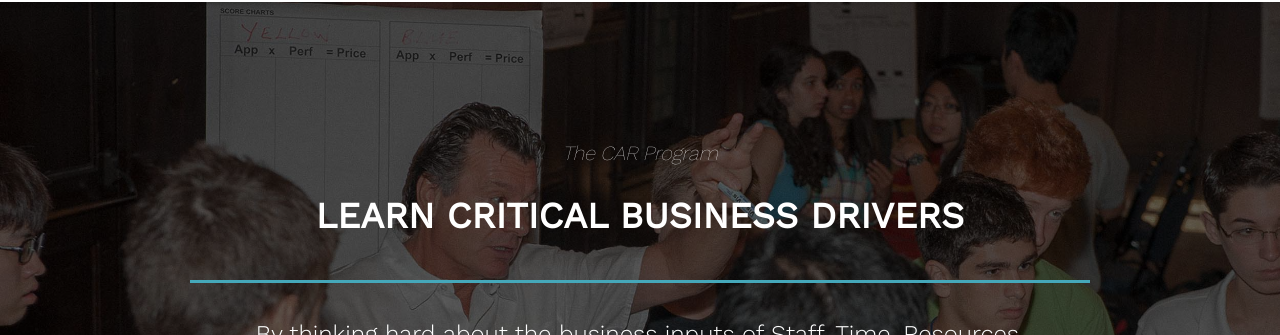
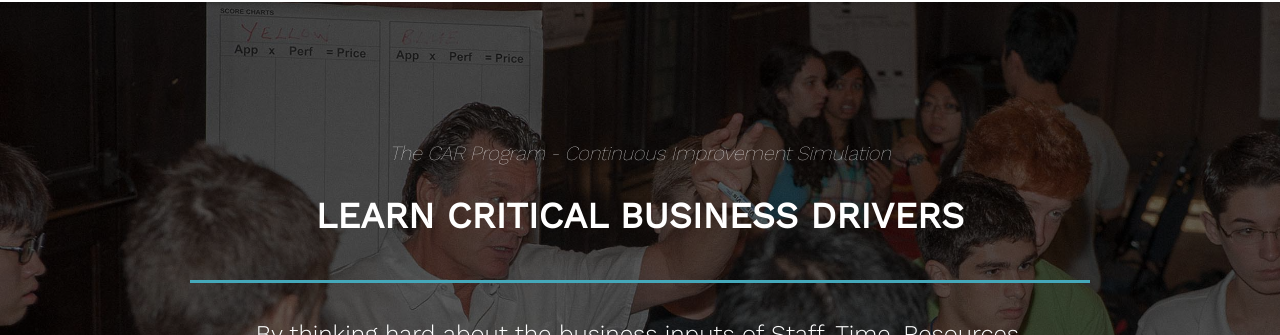
Before and after one commit to zac-heisey/team-business, a Jekyll site: the page built from _pages/car.md, in a window 1280 px wide and 900 px high. Shown: the part 98-433 px from the top of the window. Built offline with Jekyll 4.4.1, drawn with Linux system fonts in a browser that asks for light colours; nearby versions of some CDN libraries.

Commit message:
Update from Forestry.io Lara Azzam updated _pages/car.md

```diff
--- a/_pages/car.md
+++ b/_pages/car.md
@@ -3,7 +3,7 @@ layout: page
 title: Car Program
 permalink: "/programs/car/"
 description: ''
-section-title: The CAR Program
+section-title: The CAR Program - Continuous Improvement Simulation
 intro-1: Learn Critical Business Drivers
 intro-2: By thinking hard about the business inputs of Staff, Time, Resources, Information
   and Processes, participants gain an understanding of how to identify opportunities
```
